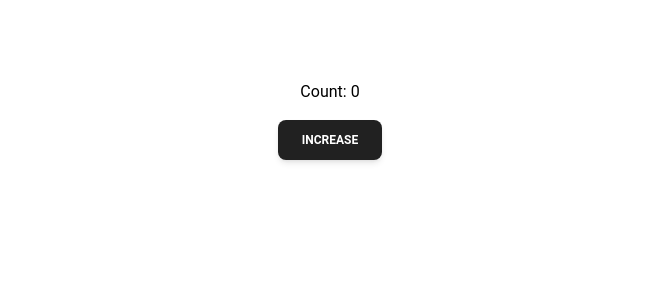
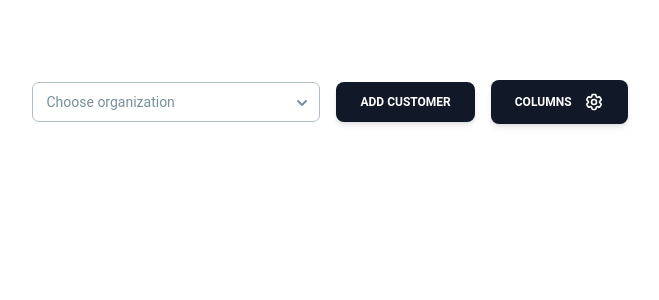
Before and after one commit to Xu-Justin/dynamic-crm, a Next.js app in the folder dynamic-crm/: page / in a window 1280 px wide. Shown: the top 300 px of the page, without its empty margins (310-969 px from the left). Built offline with nearby package versions, Linux system fonts and the light colour scheme.

Commit message:
feat: view base

```diff
--- a/dynamic-crm/src/app/page.tsx
+++ b/dynamic-crm/src/app/page.tsx
@@ -1,18 +1,146 @@
 'use client';
 
-import { Button } from "@material-tailwind/react";
-import { useState } from "react";
+import { Button, Checkbox, ListItemPrefix, Menu, MenuHandler, MenuItem, MenuList, Option, Select } from "@material-tailwind/react";
+import { ChangeEvent, useEffect, useState } from "react";
+import { Customer, Organization, OrganizationField } from "@/libs/model";
+import { useAutoAnimate } from "@formkit/auto-animate/react";
 
 export default function Home() {
-    const [count, setCount] = useState(0);
+
+    const [animationParent] = useAutoAnimate();
+    const [organizations, setOrganizations] = useState<Organization[]>([]);
+    const [selectedOrganization, setSelectedOrganization] = useState<Organization | undefined>(undefined);
+    const [columns, setColumns] = useState<(OrganizationField & {checked?: boolean})[]>([]);
+    const [customers, setCustomers] = useState<Customer[]>([]);
+
+    useEffect(() => {
+            setOrganizations([
+                { organizationId: 1, organizationName: 'Acme Inc.' },
+                { organizationId: 2, organizationName: 'Blue Sky Inc.' },
+            ]);
+            setColumns([
+                { organizationId: 1, fieldId: 1, fieldName: 'Name', fieldType: 'TEXT'},
+                { organizationId: 1, fieldId: 2, fieldName: 'Email', fieldType: 'EMAIL' },
+                { organizationId: 1, fieldId: 3, fieldName: 'Phone Number', fieldType: 'PHONE_NUMBER' },
+                { organizationId: 1, fieldId: 4, fieldName: 'Date of Birth', fieldType: 'DATE' },
+            ]);
+            setCustomers([
+                { customerId: 1, organizationId: 1, fields: { 1: { customerId: 1, fieldId: 1, fieldType: 'TEXT', fieldName: 'Name', fieldValue: 'Alice' } } },
+                { customerId: 2, organizationId: 1, fields: { 1: { customerId: 2, fieldId: 1, fieldType: 'TEXT', fieldName: 'Name', fieldValue: 'Bob' } } },
+                { customerId: 3, organizationId: 1, fields: { 1: { customerId: 3, fieldId: 1, fieldType: 'TEXT', fieldName: 'Name', fieldValue: 'Charlie' } } },
+            ]);
+        },
+        []
+    );
+
+    const handleSelectOrganization = (value: string | undefined) => {
+        const organizationId = Number(value);
+        if (isNaN(organizationId)) return;
+        setSelectedOrganization(organizations.find(organization => organization.organizationId === organizationId));
+    }
+
+    const handleColumnsChange = (event: ChangeEvent<HTMLInputElement>) => {
+        const checked = event.target.checked;
+        const fieldId = Number(event.target.id);
+        if (isNaN(fieldId)) return;
+        setColumns(prevColumns => prevColumns.map(column => column.fieldId === fieldId ? {...column, checked: checked} : column));
+    }
+
     return (
-        <div className={'flex flex-col items-center justify-center p-20 gap-4'}>
-            <div className={'text-base'}>
-                Count: {count}
+        <div className={'h-lvh min-w-80 flex flex-col items-center p-20 antialiased text-balance'}>
+            <div className={'flex flex-col items-stretch gap-4'}>
+                <div className={'flex flex-row justify-between gap-4'}>
+                    <div className={'flex flex-row justify-start items-center gap-4'}>
+                        <div className={'w-72'}>
+                            <Select
+                                label={'Choose organization'}
+                                value={selectedOrganization?.organizationId.toString()}
+                                onChange={handleSelectOrganization}
+                                key={organizations.length}
+                            >
+                                {organizations.map(organization => (
+                                    <Option key={organization.organizationId} value={organization.organizationId.toString()}>
+                                        {organization.organizationName}
+                                    </Option>
+                                ))}
+                            </Select>
+                        </div>
+                    </div>
+                    <div className={'flex flex-row justify-end items-center gap-4'}>
+                        <Button>
+                            Add Customer
+                        </Button>
+                        <Menu placement="bottom-end" dismiss={{ itemPress: false }}>
+                            <MenuHandler>
+                                <Button className={'flex items-center gap-3'}>
+                                    Columns
+                                    <svg xmlns="http://www.w3.org/2000/svg" fill="none" viewBox="0 0 24 24" strokeWidth={2} stroke="currentColor" className="size-5">
+                                        <path strokeLinecap="round" strokeLinejoin="round"
+                                              d="M9.594 3.94c.09-.542.56-.94 1.11-.94h2.593c.55 0 1.02.398 1.11.94l.213 1.281c.063.374.313.686.645.87.074.04.147.083.22.127.325.196.72.257 1.075.124l1.217-.456a1.125 1.125 0 0 1 1.37.49l1.296 2.247a1.125 1.125 0 0 1-.26 1.431l-1.003.827c-.293.241-.438.613-.43.992a7.723 7.723 0 0 1 0 .255c-.008.378.137.75.43.991l1.004.827c.424.35.534.955.26 1.43l-1.298 2.247a1.125 1.125 0 0 1-1.369.491l-1.217-.456c-.355-.133-.75-.072-1.076.124a6.47 6.47 0 0 1-.22.128c-.331.183-.581.495-.644.869l-.213 1.281c-.09.543-.56.94-1.11.94h-2.594c-.55 0-1.019-.398-1.11-.94l-.213-1.281c-.062-.374-.312-.686-.644-.87a6.52 6.52 0 0 1-.22-.127c-.325-.196-.72-.257-1.076-.124l-1.217.456a1.125 1.125 0 0 1-1.369-.49l-1.297-2.247a1.125 1.125 0 0 1 .26-1.431l1.004-.827c.292-.24.437-.613.43-.991a6.932 6.932 0 0 1 0-.255c.007-.38-.138-.751-.43-.992l-1.004-.827a1.125 1.125 0 0 1-.26-1.43l1.297-2.247a1.125 1.125 0 0 1 1.37-.491l1.216.456c.356.133.751.072 1.076-.124.072-.044.146-.086.22-.128.332-.183.582-.495.644-.869l.214-1.28Z"/>
+                                        <path strokeLinecap="round" strokeLinejoin="round" d="M15 12a3 3 0 1 1-6 0 3 3 0 0 1 6 0Z"/>
+                                    </svg>
+                                </Button>
+                            </MenuHandler>
+                            <MenuList className={'items-stretch'}>
+                                {columns.map(column => (
+                                    <MenuItem key={column.fieldId} className={'p-0'}>
+                                        <label htmlFor={column.fieldId.toString()} className={'flex w-full cursor-pointer items-center px-3 py-2'}>
+                                            <ListItemPrefix className="mr-3">
+                                                <Checkbox
+                                                    id={column.fieldId.toString()}
+                                                    ripple={false}
+                                                    className="hover:before:opacity-0"
+                                                    containerProps={{ className: "p-0" }}
+                                                    onChange={handleColumnsChange}
+                                                    checked={!!column.checked}
+                                                />
+                                            </ListItemPrefix>
+                                            {column.fieldName}
+                                        </label>
+                                    </MenuItem>
+                                ))}
+                                <hr className="my-3"/>
+                                <Button className={'w-full'}>
+                                    Add column
+                                </Button>
+                            </MenuList>
+                        </Menu>
+                    </div>
+                </div>
+                <div className={'overflow-hidden rounded-lg shadow'}>
+                    <table className="table-auto text-left w-full">
+                        <thead className={'border-b-2'}>
+                        <tr>
+                            {columns.filter(column => column.checked).map(column => (
+                                <th key={column.fieldId} className={'bg-blue-gray-50/50 p-0'}>
+                                    <Button variant={'text'} className={'flex justify-between items-center gap-3 w-full rounded-none'} color={'blue-gray'}>
+                                        <span className={'font-semibold text-sm text-blue-gray-900 normal-case'}>
+                                            {column.fieldName}
+                                        </span>
+                                        <svg xmlns="http://www.w3.org/2000/svg" fill="none" viewBox="0 0 24 24" strokeWidth={1.5} stroke="currentColor" className="size-4">
+                                            <path strokeLinecap="round" strokeLinejoin="round" d="M8.25 15 12 18.75 15.75 15m-7.5-6L12 5.25 15.75 9"/>
+                                        </svg>
+                                    </Button>
+                                </th>
+                            ))}
+                        </tr>
+                        </thead>
+                        <tbody ref={animationParent}>
+                        {customers.map(customer => (
+                            <tr key={customer.customerId} className={'hover:bg-neutral-50 border-b'}>
+                                {columns.filter(column => column.checked).map(column => (
+                                    <td key={column.fieldId} className={'px-4 py-3'}>
+                                        <span className={'font-normal text-sm text-blue-gray-900'}>
+                                            {column.fieldName} {customer.fields[column.fieldId]?.fieldValue}
+                                        </span>
+                                    </td>
+                                ))}
+                            </tr>
+                        ))}
+                        </tbody>
+                    </table>
+                </div>
             </div>
-            <Button onClick={() => setCount(count + 1)}>
-                Increase
-            </Button>
         </div>
     );
 }
--- /dev/null
+++ b/dynamic-crm/src/libs/model.ts
@@ -0,0 +1,27 @@
+export interface Organization {
+    organizationId: number;
+    organizationName: string | null;
+}
+
+export interface Customer {
+    customerId: number;
+    organizationId: number;
+    fields: Record<number, CustomerField>;
+}
+
+export type FieldType = 'TEXT' | 'NUMBER' | 'EMAIL' | 'PHONE_NUMBER' | 'DATE' | 'GENDER';
+
+export interface OrganizationField {
+    organizationId: number;
+    fieldId: number;
+    fieldName: string;
+    fieldType: FieldType;
+}
+
+export interface CustomerField {
+    customerId: number;
+    fieldId: number;
+    fieldType: FieldType;
+    fieldName: string;
+    fieldValue: string;
+}
--- a/dynamic-crm/tailwind.config.ts
+++ b/dynamic-crm/tailwind.config.ts
@@ -1,12 +1,15 @@
 import type { Config } from "tailwindcss";
 import withMT from "@material-tailwind/react/utils/withMT";
+import colors from "tailwindcss/colors";
 
 const config: Config = {
     content: [
         "./src/**/*.{js,ts,jsx,tsx,mdx}",
     ],
     theme: {
-        extend: {},
+        extend: {
+            colors: { ...colors },
+        },
     },
     plugins: [],
 };
```
Also changed, not shown: dynamic-crm/package.json (+6 -3 lines), 1 other file (tests, documents, lock files or other folders).
